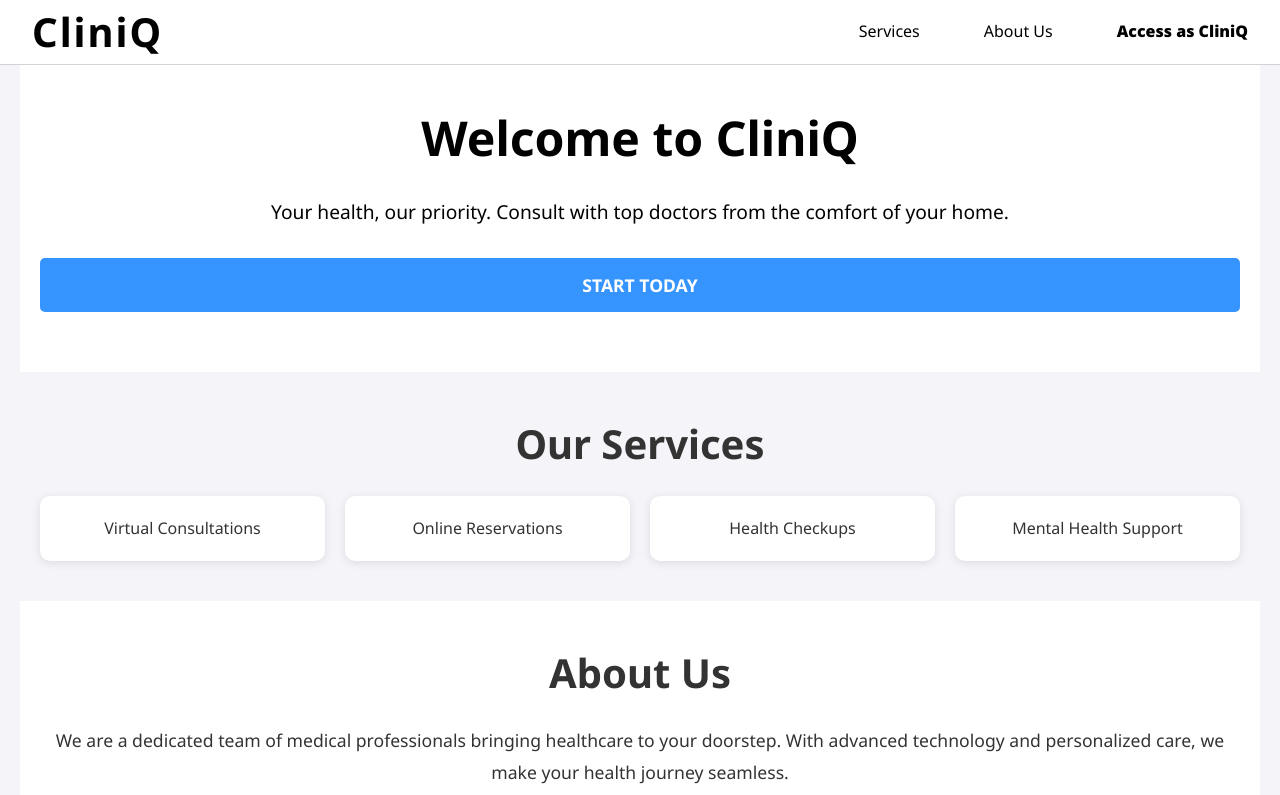
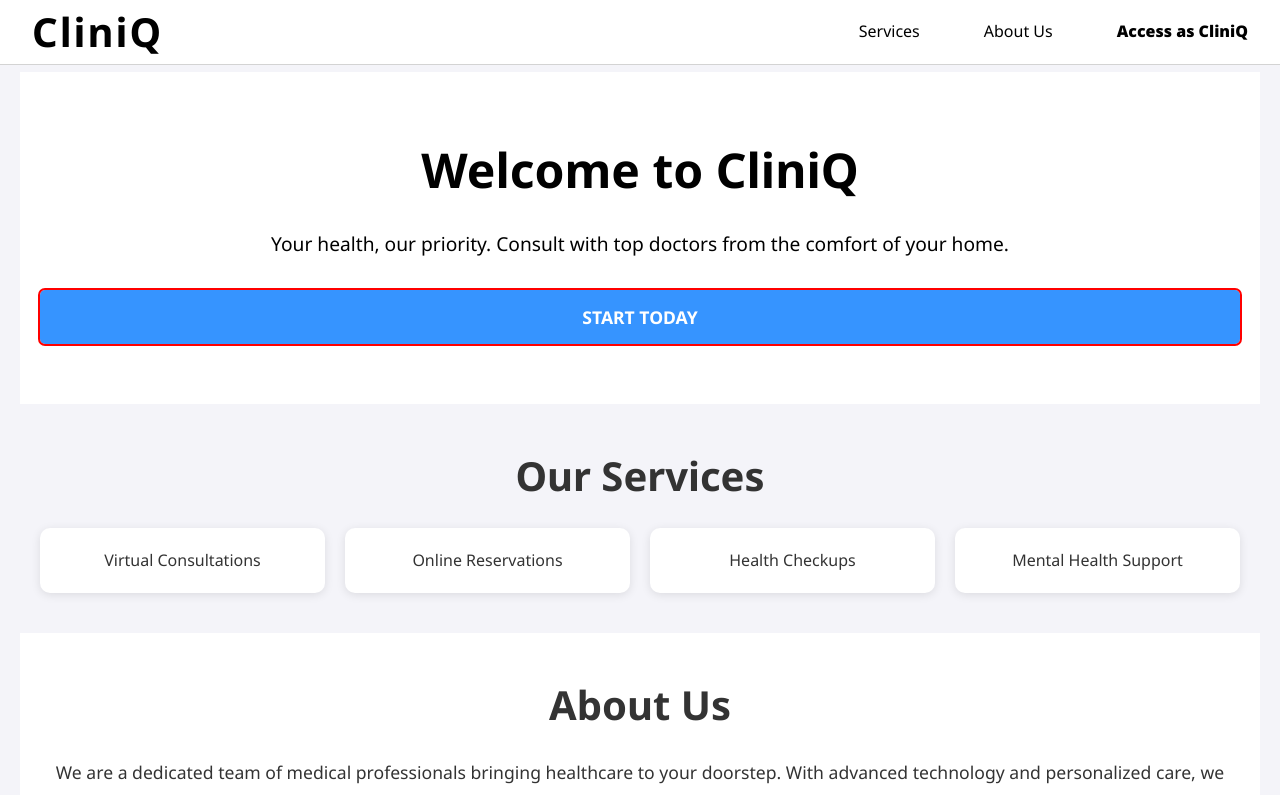
Before and after one commit to 4yushP4tel/mchacks, a React (Vite) app in the folder frontend/: page / in a window 1280 px wide. Shown: the top 795 px of the page. Built offline with nearby package versions, Linux system fonts and the light colour scheme; no server answers.

Commit message:
changed smt

```diff
--- a/frontend/src/pages/clinicSignIn.jsx
+++ b/frontend/src/pages/clinicSignIn.jsx
@@ -31,11 +31,12 @@ export function ClinicSignIn({setClinic_access}) {
     }
 
     return (
+        <>
+        <Header />
         <div className="app-container">
-            <Header />
             <div className="popup">
                 <form onSubmit={handleaccess}>
-                    <div className="request">Enter acces key:</div>
+                    <div className="request">Enter access key:</div>
                     <input
                         type="text"
                         className="clinicAccess"
@@ -47,7 +48,9 @@ export function ClinicSignIn({setClinic_access}) {
                 </form>
 
             </div>
-            <Footer />
         </div>
-    )
+        <Footer />
+        </>
+
+    );
 }
--- a/frontend/src/style.css
+++ b/frontend/src/style.css
@@ -77,6 +77,7 @@
     color: black;
     text-align: center;
     padding: 60px 20px;
+    margin-top: 32px;
   }
 
   .hero h1 {
@@ -89,7 +90,7 @@
     margin-bottom: 30px;
   }
 
-  .cta-button {
+  .hero .cta-button {
     background-color: #3694ff;
     border: none;
     padding: 15px 30px;
@@ -99,6 +100,7 @@
     color: white;
     text-transform: uppercase;
     border-radius: 5px;
+    outline: 2px solid red;
   }
 
   .cta-button:hover {
```
